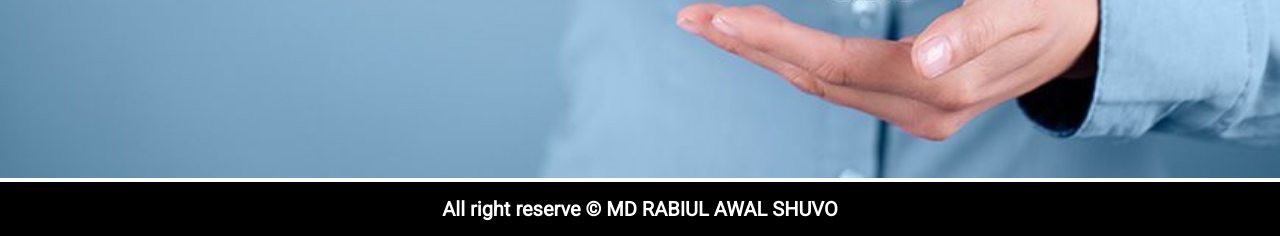
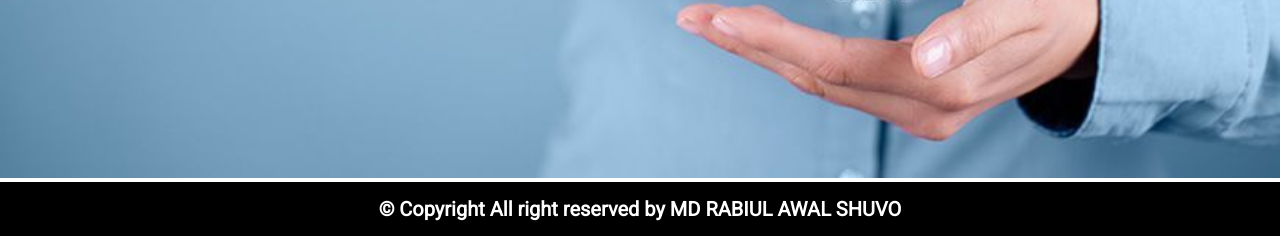
Before and after one commit to DS-Popeye/Health-Insurance-Prediction-System, a Flask app: page / in a window 1280 px wide. Shown: the part 577-813 px from the top of the page. Run offline with Flask 2, Linux system fonts and the light colour scheme; parts of the project's set-up code (start-up, migrations or seed data) failed here and were passed over; some web fonts are replaced.

Commit message:
Home.html

```diff
--- a/templates/home.html
+++ b/templates/home.html
@@ -88,7 +88,7 @@
 </body>
 
 <footer class="footer">
-    <h2>All right reserve &copy; MD RABIUL AWAL SHUVO</h2>
+    <h2>&copy; Copyright All right reserved by MD RABIUL AWAL SHUVO</h2>
 </footer>
 
 </html>
```
